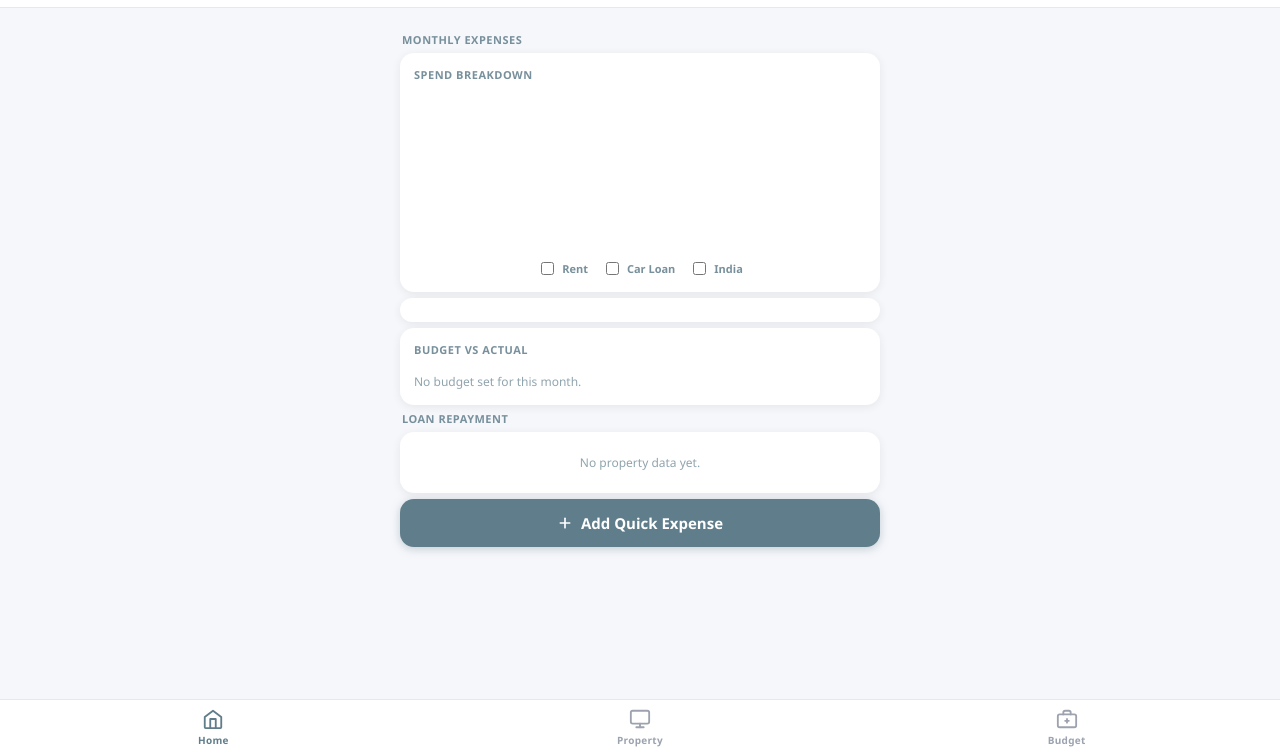
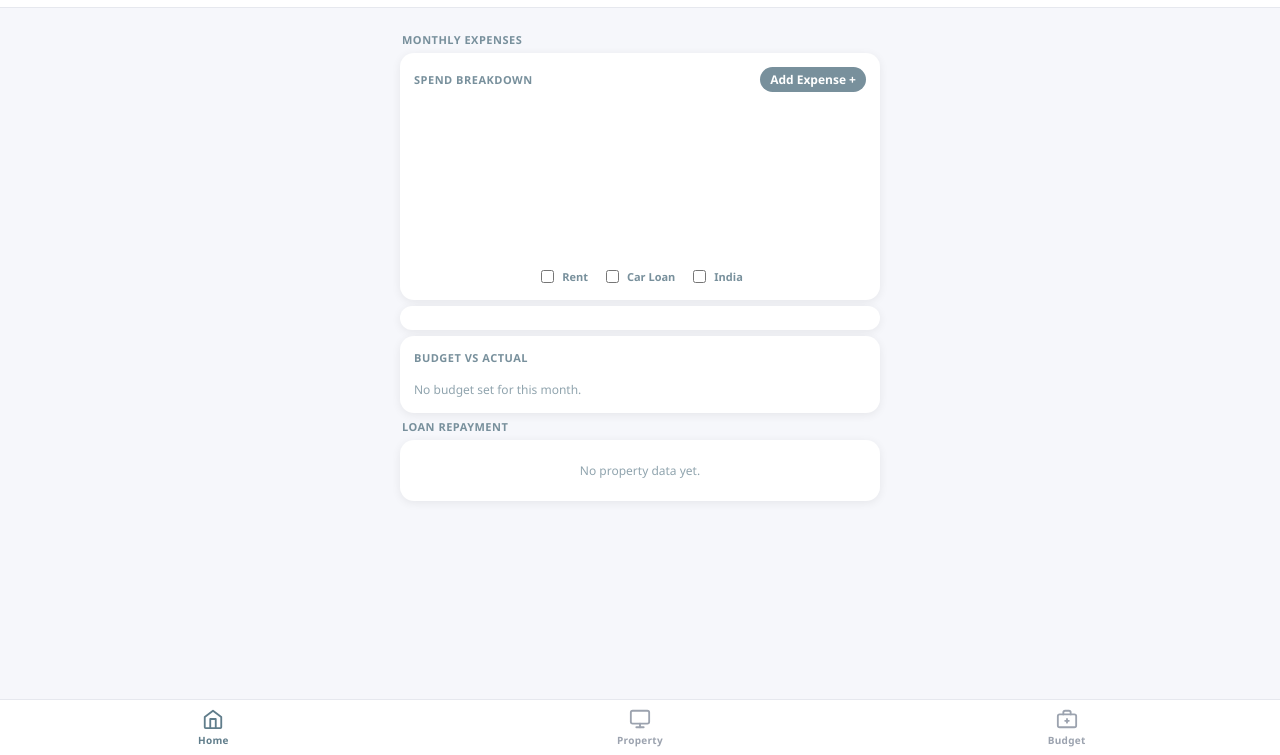
Before and after one commit to nishantkj17/mortgage-diary, a website: page index.html in a window 1280 px wide. Shown: the part 45-800 px from the top of the page. Drawn offline with Linux system fonts and the light colour scheme; no server answers.

Commit message:
moving add button at top

```diff
--- a/index.html
+++ b/index.html
@@ -39,7 +39,10 @@
 
         <!-- Spend Breakdown donut (mini) -->
         <div class="home-dash-card">
-          <div class="home-dash-card-title">Spend Breakdown</div>
+          <div class="home-donut-card-header">
+            <div class="home-dash-card-title" style="margin-bottom:0">Spend Breakdown</div>
+            <button id="landingFabExpense" class="home-donut-fab">Add Expense +</button>
+          </div>
           <div class="home-donut-wrap"><canvas id="homeDonutChart"></canvas></div>
           <div class="home-donut-filters-row">
             <label class="b-rent-toggle">
@@ -73,14 +76,6 @@
         <div class="home-dash-card" id="homeLoanSection">
           <p class="home-dash-empty">Loading…</p>
         </div>
-      </div>
-
-      <!-- Quick Add Expense -->
-      <div class="home-dash-section">
-        <button id="landingFabExpense" class="home-add-expense-btn">
-          <svg width="16" height="16" viewBox="0 0 24 24" fill="none" stroke="currentColor" stroke-width="2.5" stroke-linecap="round"><line x1="12" y1="5" x2="12" y2="19"/><line x1="5" y1="12" x2="19" y2="12"/></svg>
-          Add Quick Expense
-        </button>
       </div>
     </main>
   </section>
--- a/style.css
+++ b/style.css
@@ -411,6 +411,8 @@ html[data-theme="dark"] .mobile-back-link{color:#9ca3af}
 .home-dash-card-title{font-size:11px;font-weight:700;color:#78909c;text-transform:uppercase;letter-spacing:0.5px;margin-bottom:12px}
 .home-donut-wrap{max-width:180px;max-height:180px;margin:0 auto}
 .home-donut-filters-row{display:flex;justify-content:center;gap:14px;margin-top:10px;flex-wrap:wrap}
+.home-donut-card-header{display:flex;align-items:center;justify-content:space-between;margin-bottom:10px}
+.home-donut-fab{padding:4px 10px;font-size:12px;font-weight:600;border-radius:20px;background:#78909c;color:#fff;border:none;cursor:pointer;flex-shrink:0}
 .home-loan-block{margin-bottom:16px;padding-bottom:14px;border-bottom:1px solid #f0f1f4}
 .home-loan-block:last-child{margin-bottom:0;padding-bottom:0;border-bottom:none}
 .home-dash-empty{font-size:12px;color:#90a4ae;text-align:center;margin:8px 0}
```
